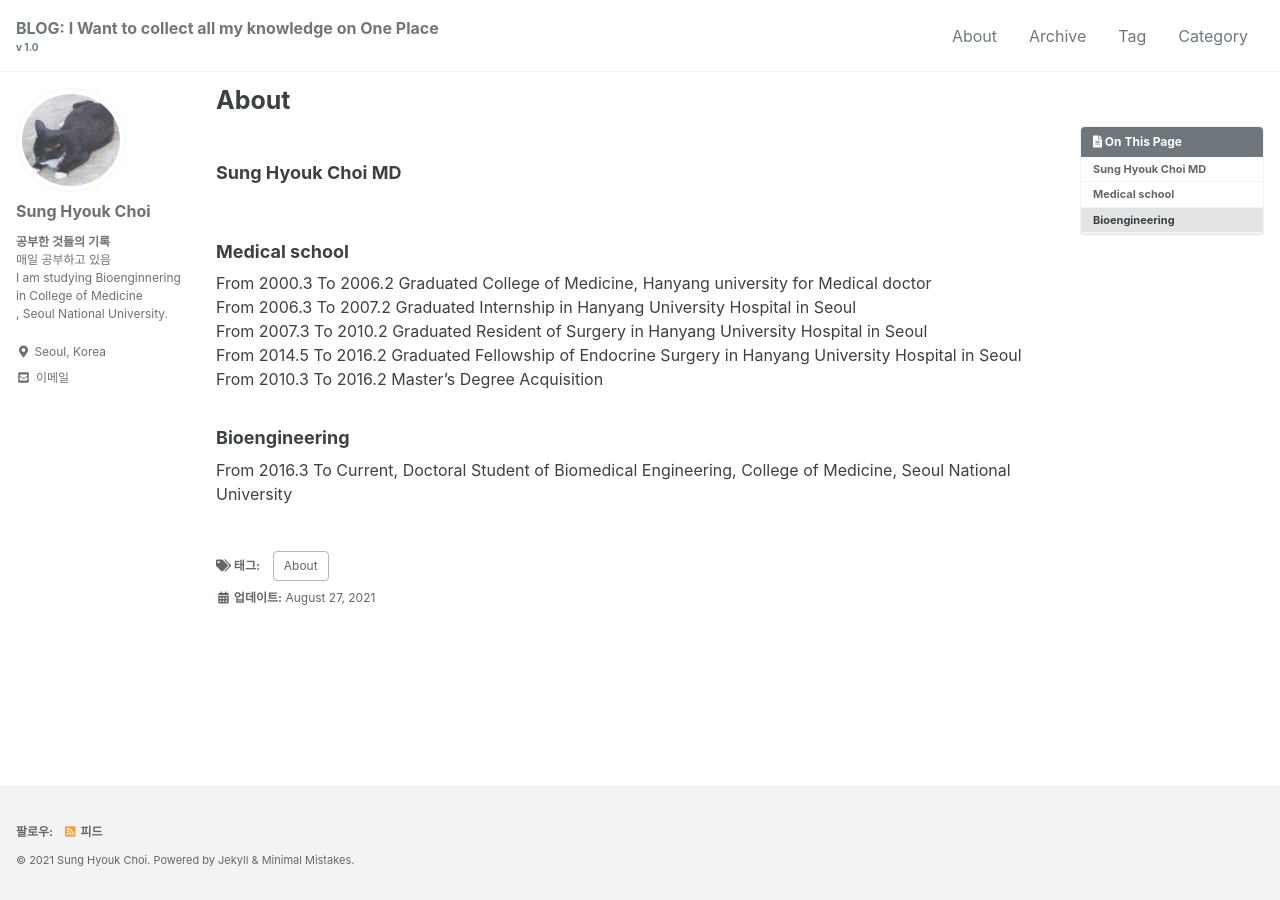
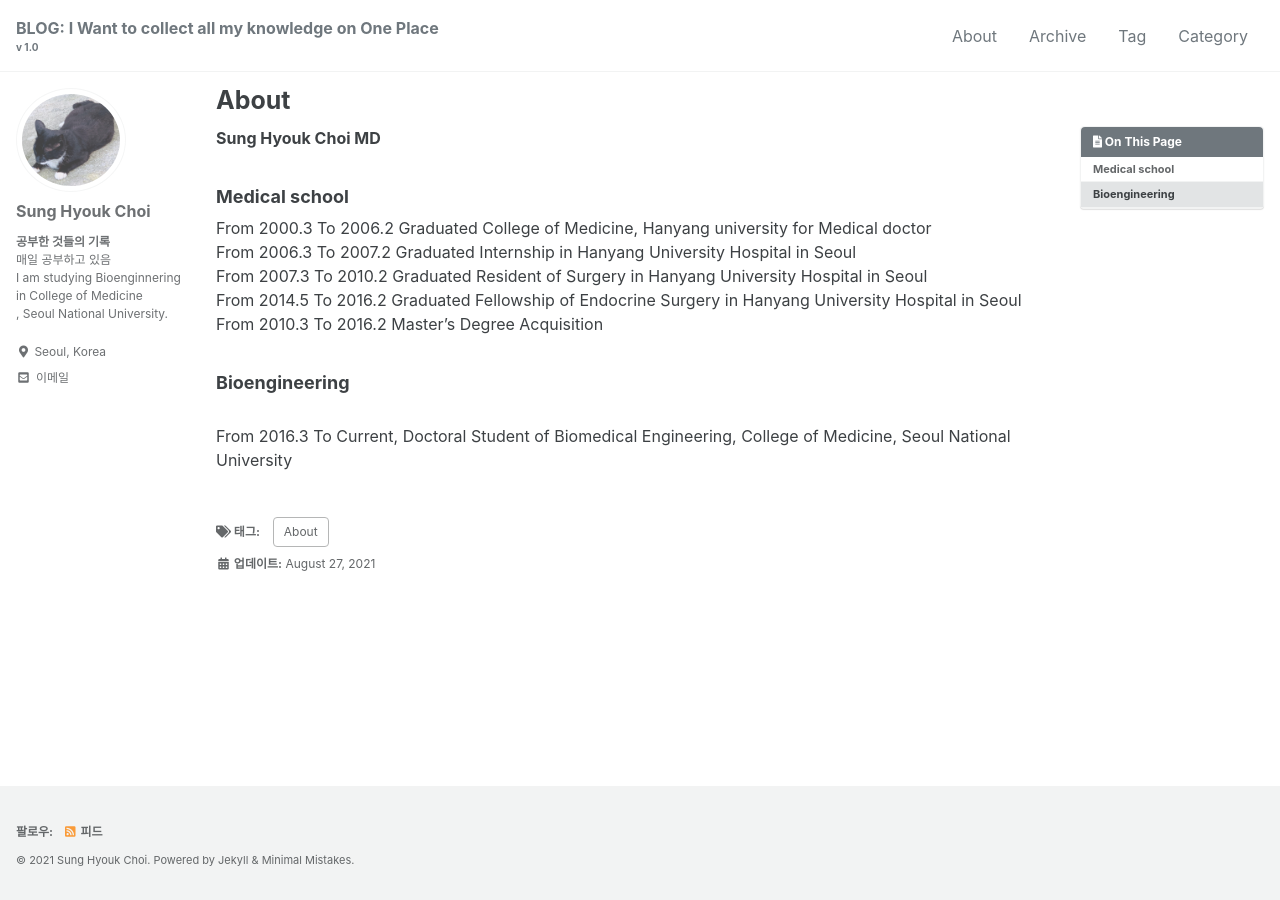
Before and after one commit to sunghyouk/sunghyouk.github.io, a Jekyll site: the page built from _pages/about.md, in a window 1280 px wide. Built offline with Jekyll 4.4.1, drawn with Linux system fonts in a browser that asks for light colours; cached includes are drawn as plain includes.

Commit message:
Update about.md

```diff
--- a/_pages/about.md
+++ b/_pages/about.md
@@ -8,7 +8,7 @@ author_profile: true
 tags: [About]
 ---
 
-### Sung Hyouk Choi MD<br>
+**Sung Hyouk Choi MD**<br>
 
 ### Medical school
 From 2000.3 To 2006.2 Graduated College of Medicine, Hanyang university for Medical doctor<br>
@@ -17,5 +17,5 @@ From 2007.3 To 2010.2 Graduated Resident of Surgery in Hanyang University Hospit
 From 2014.5 To 2016.2 Graduated Fellowship of Endocrine Surgery in Hanyang University Hospital in Seoul<br>
 From 2010.3 To 2016.2 Master's Degree Acquisition<br>
 
-### Bioengineering
+### Bioengineering<br>
 From 2016.3 To Current, Doctoral Student of Biomedical Engineering, College of Medicine, Seoul National University<br>
```
